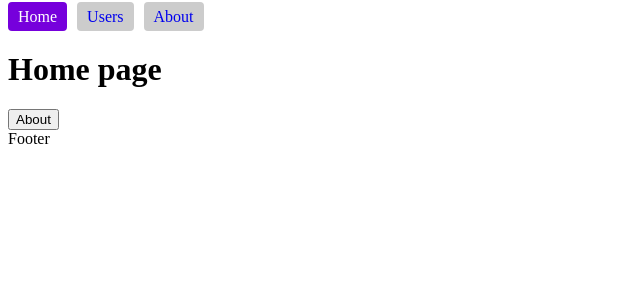
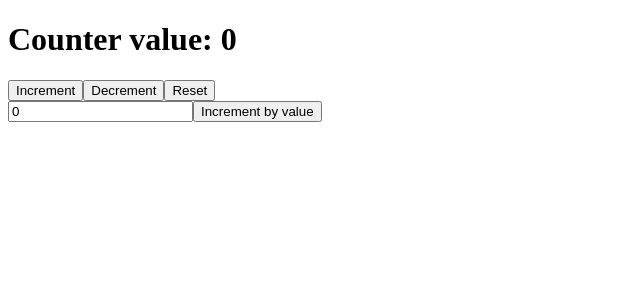
Before and after one commit to sashkolife/hillel_educational_project, a React (Vite) app in the folder hillelTS/: page / in a window 1280 px wide. Shown: the top 300 px of the page, without its empty margins (0-640 px from the left). Built offline with nearby package versions, Linux system fonts and the light colour scheme.

Commit message:
react useReducer and useContext test

```diff
--- a/hillelTS/src/App.tsx
+++ b/hillelTS/src/App.tsx
@@ -1,33 +1,29 @@
-import React from "react";
-import {Routes, Route} from "react-router-dom";
-import Home from "./pages/Home.tsx";
-import Users from "./pages/Users.tsx";
-import PageNotFound from "./pages/PageNotFound.tsx";
-import About from "./pages/About.tsx";
-import UserProfile from "./pages/UserProfile.tsx";
-import Layout from "./components/Layout/Layout.tsx";
-import {Pages} from "./enums/enums.ts";
-import Auth from "./pages/Auth.tsx";
+import React, {BaseSyntheticEvent, useContext, useState} from "react";
+import {CounterContext} from "./contexts/CounterContext.tsx";
+import {CounterContextModel} from "./models/reducerModels.ts";
 
 function App(): React.JSX.Element {
+
+    const [incrementValue, setIncrementValue] = useState<number>(0);
+
+    const handleIncrementValueChange = (e: BaseSyntheticEvent) => {
+        setIncrementValue(e.target.value);
+    };
+
+    const {state, onIncrement, onIncrementByValue, onDecrement, onReset } = useContext<CounterContextModel>(CounterContext);
 
     return (
         <>
             <div>
-                <Routes>
-                    <Route path={Pages.HOME} element={<Layout />}>
-                        <Route path={Pages.HOME} element={<Home />}/>
-                        <Route path={Pages.USERS} element={<Users />}/>
-                        <Route path={Pages.ABOUT} element={<About />}/>
-                    </Route>
+                <h1>Counter value: {state.counter}</h1>
+                <button onClick={onIncrement}>Increment</button>
+                <button onClick={onDecrement}>Decrement</button>
+                <button onClick={onReset}>Reset</button>
+                <div>
+                    <input type='number' placeholder='Value' value={incrementValue} onChange={handleIncrementValueChange} />
+                    <button onClick={() => onIncrementByValue(incrementValue)}>Increment by value</button>
 
-                    <Route path={Pages.USER_PROFILE} element={<UserProfile />}/>
-
-                    <Route path={Pages.AUTH} element={<Auth />}/>
-
-                    <Route path={Pages.PAGE_NOT_FOUND} element={<PageNotFound />}/>
-                </Routes>
-
+                </div>
             </div>
         </>
     )
--- /dev/null
+++ b/hillelTS/src/actionCreators/actionCreators.ts
@@ -0,0 +1,18 @@
+import {CounterTypes} from "../enums/reducerEnums.ts";
+import {CounterAction} from "../models/reducerModels.ts";
+
+export const increment = (): CounterAction => {
+    return {type: CounterTypes.INCREMENT}
+}
+
+export const decrement = (): CounterAction => {
+    return {type: CounterTypes.DECREMENT}
+}
+
+export const reset = (): CounterAction => {
+    return {type: CounterTypes.RESET}
+}
+
+export const incrementByValue = (value: number): CounterAction => {
+    return {type: CounterTypes.INCREMENT_BY_VALUE, payload: value}
+}
--- a/hillelTS/src/components/Card/Card.tsx
+++ b/hillelTS/src/components/Card/Card.tsx
@@ -1,5 +1,5 @@
 import React from "react";
-import {UserModel} from "../../models/models.tsx";
+import {UserModel} from "../../models/models.ts";
 
 interface ICardProps {
     userInfo: UserModel;
--- /dev/null
+++ b/hillelTS/src/contexts/CounterContext.tsx
@@ -0,0 +1,66 @@
+import React, {createContext, ReactNode, useReducer} from "react";
+import * as actionCreators from "../actionCreators/actionCreators.ts";
+import {CounterAction, CounterContextModel, CounterModel} from "../models/reducerModels.ts";
+import {CounterTypes} from "../enums/reducerEnums.ts";
+
+export const CounterContext: React.Context<CounterContextModel> = createContext<CounterContextModel>({} as CounterContextModel);
+
+interface Props {
+    children: ReactNode
+}
+
+export const CounterProvider = ({children}: Props) => {
+
+    const initialState: CounterModel = {
+        counter: 0
+    };
+
+    const reducer = (store: CounterModel, action: CounterAction): CounterModel => {
+        const {type, payload} = action;
+        switch (type) {
+            case CounterTypes.INCREMENT:
+                return {...store, counter: store.counter + 1};
+            case CounterTypes.INCREMENT_BY_VALUE:
+                return {...store, counter: store.counter + Number(payload)};
+            case CounterTypes.DECREMENT:
+                return {...store, counter: store.counter - 1};
+            case CounterTypes.RESET:
+                return {...store, counter: 0};
+            default:
+                return store;
+        }
+    };
+
+    const [state, dispatch] = useReducer(reducer, initialState);
+
+    const handleIncrement = () => {
+        dispatch(actionCreators.increment());
+    };
+
+    const handleIncrementByValue = (value: number) => {
+        dispatch(actionCreators.incrementByValue(value));
+    };
+
+    const handleDecrement = () => {
+        dispatch(actionCreators.decrement());
+    };
+
+    const handleReset = () => {
+        dispatch(actionCreators.reset());
+    };
+
+
+    const providerValue: CounterContextModel = {
+        state,
+        onIncrement: handleIncrement,
+        onIncrementByValue: handleIncrementByValue,
+        onDecrement: handleDecrement,
+        onReset: handleReset
+    };
+
+    return (
+        <CounterContext.Provider value={providerValue}>
+            {children}
+        </CounterContext.Provider>
+    );
+}
--- a/hillelTS/src/data/data.tsx
+++ b/hillelTS/src/data/data.ts
@@ -1,4 +1,4 @@
-import {UserModel} from "../models/models.tsx";
+import {UserModel} from "../models/models.ts";
 import {UserLevel} from "../enums/enums.ts";
 
 export const students: UserModel[] = [
--- /dev/null
+++ b/hillelTS/src/enums/reducerEnums.ts
@@ -0,0 +1,6 @@
+export enum CounterTypes {
+    INCREMENT = "INCREMENT",
+    INCREMENT_BY_VALUE = "INCREMENT_BY_VALUE",
+    DECREMENT = "DECREMENT",
+    RESET = "RESET"
+}
--- a/hillelTS/src/main.tsx
+++ b/hillelTS/src/main.tsx
@@ -2,9 +2,12 @@ import ReactDOM from 'react-dom/client'
 import App from './App.tsx'
 import './index.css'
 import {BrowserRouter} from "react-router-dom";
+import {CounterProvider} from "./contexts/CounterContext.tsx";
 
 ReactDOM.createRoot(document.getElementById('root')!).render(
     <BrowserRouter>
-        <App />
+        <CounterProvider>
+            <App />
+        </CounterProvider>
     </BrowserRouter>
 );
--- /dev/null
+++ b/hillelTS/src/models/reducerModels.ts
@@ -0,0 +1,18 @@
+import {CounterTypes} from "../enums/reducerEnums.ts";
+
+export interface CounterModel {
+    counter: number;
+}
+
+export interface CounterAction {
+    type: CounterTypes;
+    payload?: number;
+}
+
+export interface CounterContextModel {
+    state: CounterModel,
+    onIncrement(): void,
+    onIncrementByValue(value: number): void,
+    onDecrement(): void,
+    onReset(): void
+}
--- a/hillelTS/src/pages/UserProfile.tsx
+++ b/hillelTS/src/pages/UserProfile.tsx
@@ -1,4 +1,4 @@
-import {UserModel} from "../models/models.tsx";
+import {UserModel} from "../models/models.ts";
 import React, {useEffect, useState} from "react";
 import {Link, useParams} from "react-router-dom";
 import Spinner from "../components/Spinner/Spinner.tsx";
--- a/hillelTS/src/pages/Users.tsx
+++ b/hillelTS/src/pages/Users.tsx
@@ -1,5 +1,5 @@
 import {useEffect, useState} from "react";
-import {UserModelShort} from "../models/models.tsx";
+import {UserModelShort} from "../models/models.ts";
 import Spinner from "../components/Spinner/Spinner.tsx";
 import {Link} from "react-router-dom";
 
```
Also changed, not shown: hillelTS/src/models/models.ts (renamed from hillelTS/src/models/models.tsx).
